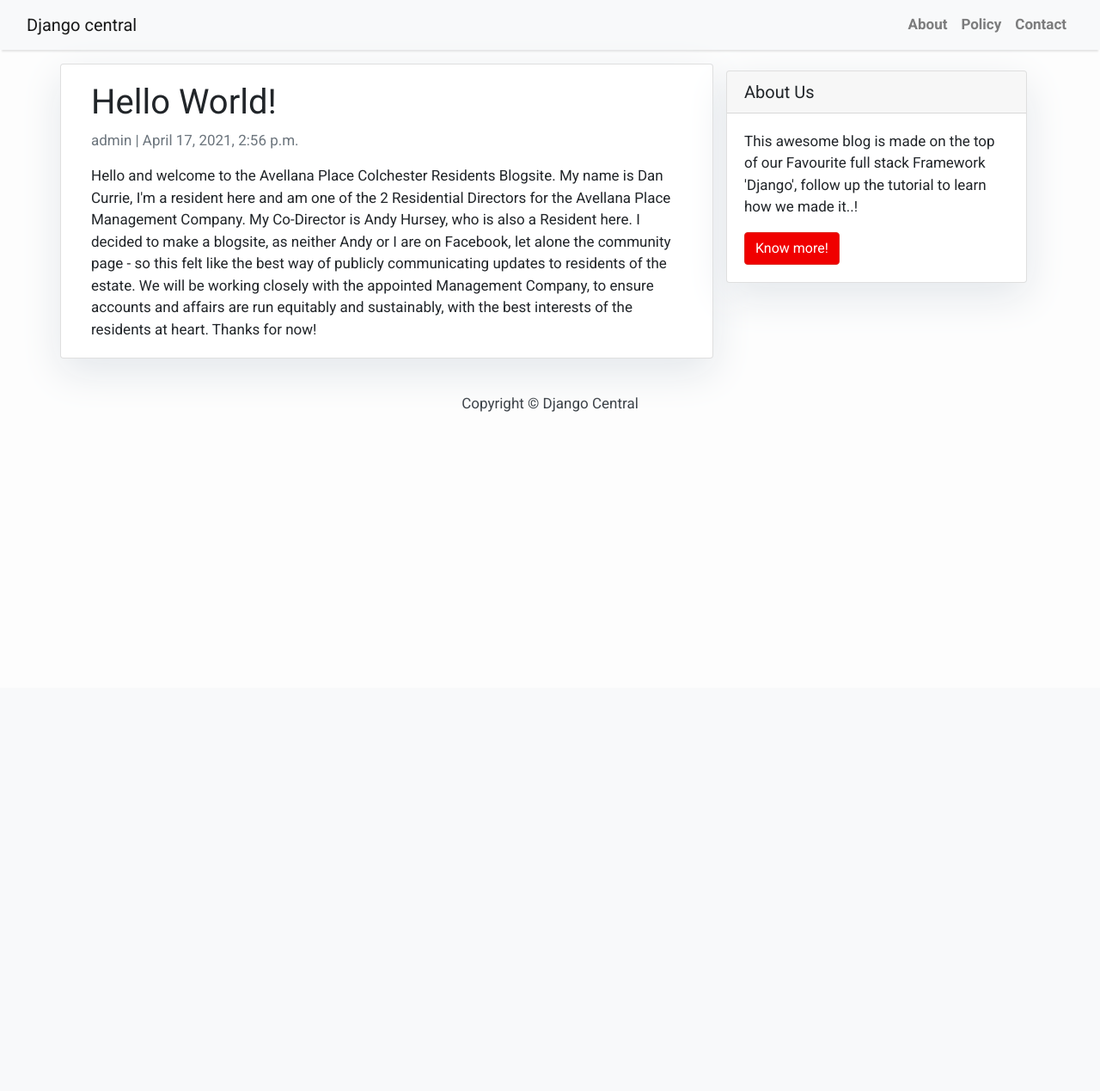
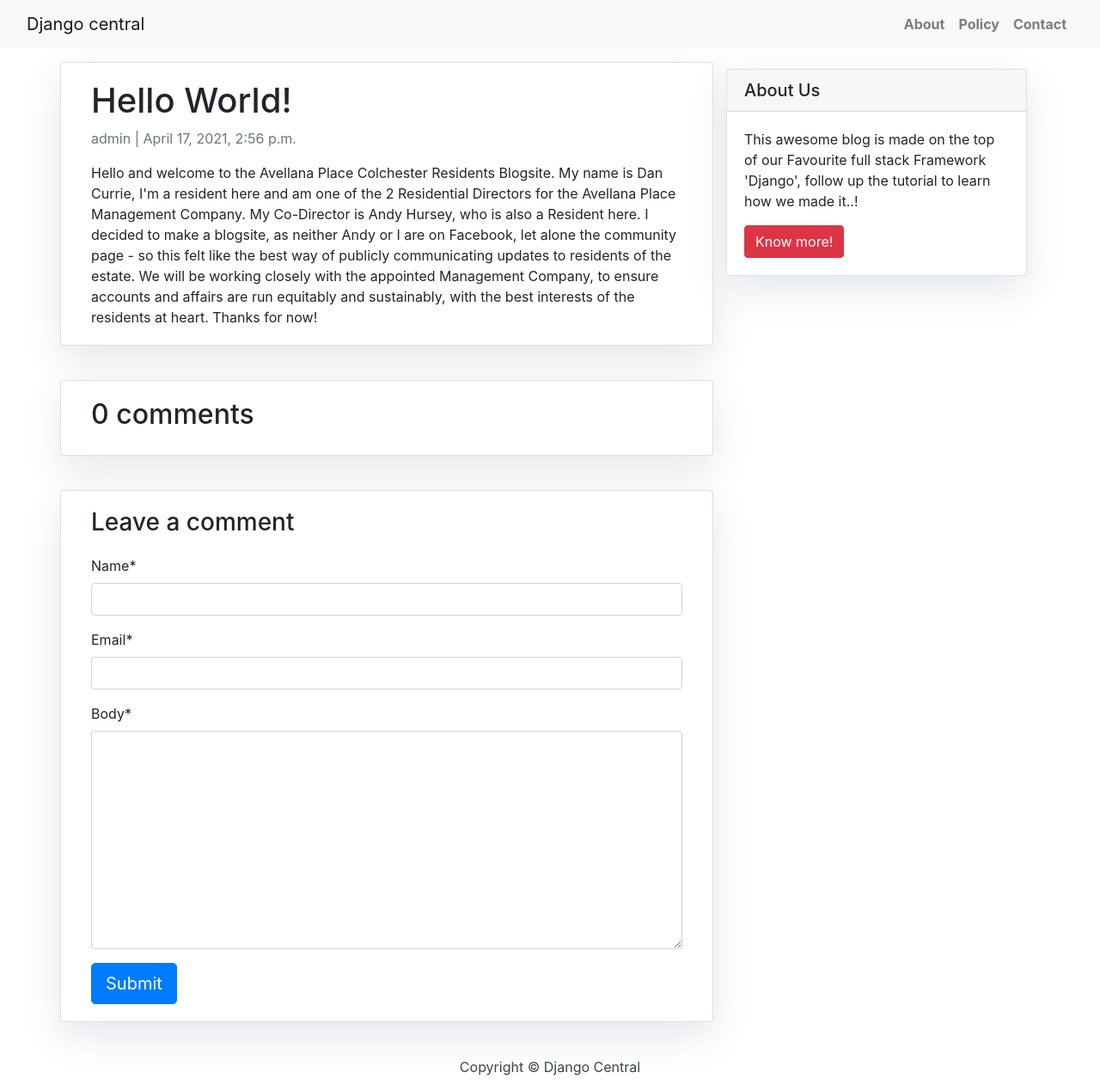
Before and after one commit to dcdataeng/avellana_place_blogsite, a Django app: a page that uses mysite/templates/base.html in a window 1280 px wide. Shown: the whole page at 86% size. Before the commit the page ends 479 px from the top, so only its background shows below. Run offline with Django 3.2, Linux system fonts and the light colour scheme; data comes from the database, SQL or seed files in the repository; both versions use the stored data as it was after the commit; data that the repository does not hold is empty; some libraries are stand-ins or nearby versions.

Commit message:
Adding post comments functionality

```diff
--- /dev/null
+++ b/mysite/blog/forms.py
@@ -0,0 +1,7 @@
+from .models import Comment
+from django import forms
+
+class CommentForm(forms.ModelForm):
+    class Meta:
+        model = Comment
+        fields = ('name', 'email', 'body')
--- a/mysite/blog/models.py
+++ b/mysite/blog/models.py
@@ -20,3 +20,17 @@ class Post(models.Model):
 
     def __str__(self):
         return self.title
+
+class Comment(models.Model):
+    post = models.ForeignKey(Post, on_delete=models.CASCADE, related_name='comments')
+    name = models.CharField(max_length=80)
+    email = models.EmailField()
+    body = models.TextField()
+    created_on = models.DateTimeField(auto_now_add=True)
+    active = models.BooleanField(default=False)
+
+    class Meta:
+        ordering = ['-created_on']
+
+    def __str__(self):
+        return 'Comment {} by {}'.format(self.body, self.name)
--- a/mysite/blog/urls.py
+++ b/mysite/blog/urls.py
@@ -3,5 +3,6 @@ from django.urls import path
 
 urlpatterns = [
     path('', views.PostList.as_view(), name='home'),
-    path('<slug:slug>/', views.PostDetail.as_view(), name='post_detail'),
+    # path('<slug:slug>/', views.PostDetail.as_view(), name='post_detail'),
+    path('<slug:slug>/', views.post_detail, name='post_detail'),
 ]
--- a/mysite/blog/views.py
+++ b/mysite/blog/views.py
@@ -1,5 +1,7 @@
 from django.views import generic
 from .models import Post
+from .forms import CommentForm
+from django.shortcuts import render, get_object_or_404
 
 class PostList(generic.ListView):
     queryset = Post.objects.filter(status=1).order_by('-created_on')
@@ -8,3 +10,27 @@ class PostList(generic.ListView):
 class PostDetail(generic.DetailView):
     model = Post
     template_name = 'post_detail.html'
+
+def post_detail(request, slug):
+    template_name = 'post_detail.html'
+    post = get_object_or_404(Post, slug=slug)
+    comments = post.comments.filter(active=True)
+    new_comment = None
+    # Comment posted
+    if request.method == 'POST':
+        comment_form = CommentForm(data=request.POST)
+        if comment_form.is_valid():
+
+            # Create Comment object but don't save it to database yet
+            new_comment = comment_form.save(commit=False)
+            # Assignt the current post to the comment
+            new_comment.post = post
+            # Save the comment to the database
+            new_comment.save()
+    else:
+        comment_form = CommentForm()
+
+    return render(request, template_name, {'post': post,
+                                           'comments': comments,
+                                           'new_comment': new_comment,
+                                           'comment_form': comment_form})
--- a/mysite/templates/base.html
+++ b/mysite/templates/base.html
@@ -1,49 +1,39 @@
+{% load static %}
+
 <!DOCTYPE html>
 <html>
 
+
+
+
 <head>
   <title>Django Central</title>
+  <link rel="stylesheet" href="{% static 'css/base.css' %}">
+
   <link href="https://fonts.googleapis.com/css?family=Roboto:400,700" rel="stylesheet">
   <meta name="google" content="notranslate" />
   <meta name="viewport" content="width=device-width, initial-scale=1" />
-        <link rel="stylesheet" href="https://maxcdn.bootstrapcdn.com/bootstrap/4.0.0/css/bootstrap.min.css" integrity="sha384-Gn5384xqQ1aoWXA+058RXPxPg6fy4IWvTNh0E263XmFcJlSAwiGgFAW/dAiS6JXm"
-            crossorigin="anonymous" />
+  <link rel="stylesheet" href="https://maxcdn.bootstrapcdn.com/bootstrap/4.0.0/css/bootstrap.min.css"
+    integrity="sha384-Gn5384xqQ1aoWXA+058RXPxPg6fy4IWvTNh0E263XmFcJlSAwiGgFAW/dAiS6JXm" crossorigin="anonymous" />
+
 </head>
 
 <body>
-        <style>
-            body {
-            font-family: "Roboto", sans-serif;
-            font-size: 17px;
-            background-color: #fdfdfd;
-        }
-        .shadow {
-            box-shadow: 0 4px 2px -2px rgba(0, 0, 0, 0.1);
-        }
-        .btn-danger {
-            color: #fff;
-            background-color: #f00000;
-            border-color: #dc281e;
-        }
-        .masthead {
-            background: #3398E1;
-            height: auto;
-            padding-bottom: 15px;
-            box-shadow: 0 16px 48px #E3E7EB;
-            padding-top: 10px;
-        }
-    </style>
+
 
   <!-- Navigation -->
   <nav class="navbar navbar-expand-lg navbar-light bg-light shadow" id="mainNav">
     <div class="container-fluid">
       <a class="navbar-brand" href="{% url 'home' %}">Django central</a>
-                <button class="navbar-toggler navbar-toggler-right" type="button" data-toggle="collapse" data-target="#navbarResponsive"
-                    aria-controls="navbarResponsive" aria-expanded="false" aria-label="Toggle navigation">
+      <button class="navbar-toggler navbar-toggler-right" type="button" data-toggle="collapse"
+        data-target="#navbarResponsive" aria-controls="navbarResponsive" aria-expanded="false"
+        aria-label="Toggle navigation">
         <span class="navbar-toggler-icon"></span>
       </button>
+
       <div class="collapse navbar-collapse" id="navbarResponsive">
         <ul class="navbar-nav ml-auto">
+
           <li class="nav-item text-black">
             <a class="nav-link text-black font-weight-bold" href="#">About</a>
           </li>
@@ -56,13 +46,31 @@
         </ul>
       </div>
     </div>
+    </div>
   </nav>
+
+
   {% block content %}
   <!-- Content Goes here -->
   {% endblock content %}
+
   <!-- Footer -->
   <footer class="py-3 bg-grey">
     <p class="m-0 text-dark text-center ">Copyright &copy; Django Central</p>
   </footer>
+  <!-- bootstrap scripts -->
+  <script src="https://code.jquery.com/jquery-3.2.1.slim.min.js"
+    integrity="sha384-KJ3o2DKtIkvYIK3UENzmM7KCkRr/rE9/Qpg6aAZGJwFDMVNA/GpGFF93hXpG5KkN" crossorigin="anonymous">
+  </script>
+  <script src="https://cdnjs.cloudflare.com/ajax/libs/popper.js/1.12.9/umd/popper.min.js"
+    integrity="sha384-ApNbgh9B+Y1QKtv3Rn7W3mgPxhU9K/ScQsAP7hUibX39j7fakFPskvXusvfa0b4Q" crossorigin="anonymous">
+  </script>
+  <script src="https://maxcdn.bootstrapcdn.com/bootstrap/4.0.0/js/bootstrap.min.js"
+    integrity="sha384-JZR6Spejh4U02d8jOt6vLEHfe/JQGiRRSQQxSfFWpi1MquVdAyjUar5+76PVCmYl" crossorigin="anonymous">
+  </script>
 </body>
+
+
+
+
 </html>
--- a/mysite/templates/post_detail.html
+++ b/mysite/templates/post_detail.html
@@ -1,16 +1,51 @@
 {% extends 'base.html' %} {% block content %}
+{% load crispy_forms_tags %}
 
 <div class="container">
   <div class="row">
     <div class="col-md-8 card mb-4  mt-3 left  top">
       <div class="card-body">
-        <h1>{% block title %} {{ object.title }} {% endblock title %}</h1>
+        <h1>{% block title %} {{ post.title }} {% endblock title %}</h1>
         <p class=" text-muted">{{ post.author }} | {{ post.created_on }}</p>
-        <p class="card-text ">{{ object.content | safe }}</p>
+        <p class="card-text ">{{ post.content | safe }}</p>
       </div>
     </div>
     {% block sidebar %} {% include 'sidebar.html' %} {% endblock sidebar %}
+
+    <div class="col-md-8 card mb-4  mt-3 ">
+      <div class="card-body">
+        <!-- comments -->
+        <h2>{{ comments.count }} comments</h2>
+
+        {% for comment in comments %}
+        <div class="comments" style="padding: 10px;">
+          <p class="font-weight-bold">
+            {{ comment.name }}
+            <span class=" text-muted font-weight-normal">
+              {{ comment.created_on }}
+            </span>
+          </p>
+          {{ comment.body | linebreaks }}
+        </div>
+        {% endfor %}
+      </div>
+    </div>
+    <div class="col-md-8 card mb-4  mt-3 ">
+      <div class="card-body">
+        {% if new_comment %}
+        <div class="alert alert-success" role="alert">
+          Your comment is awaiting moderation
+        </div>
+        {% else %}
+        <h3>Leave a comment</h3>
+        <form method="post" style="margin-top: 1.3em;">
+          {{ comment_form | crispy }}
+          {% csrf_token %}
+          <button type="submit" class="btn btn-primary  btn-lg">Submit</button>
+        </form>
+        {% endif %}
+      </div>
+    </div>
   </div>
 </div>
-
 {% endblock content %}
```
Also changed, not shown: mysite/blog/admin.py (+11 -1 lines), mysite/mysite/settings.py (+9 -2 lines), mysite/blog/migrations/0002_comments.py (added), mysite/blog/migrations/0003_rename_comments_comment.py (added), mysite/db.sqlite3. Lines whose indentation alone changed are shown as unchanged.
